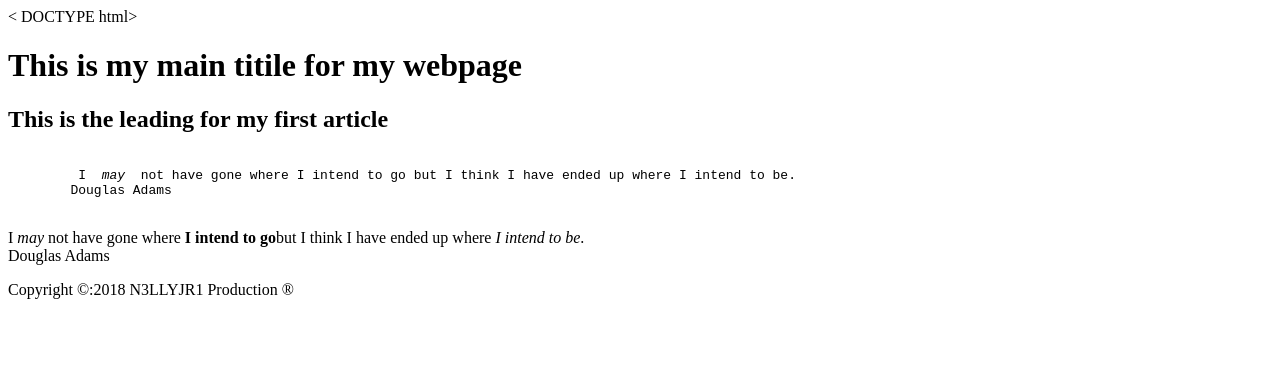
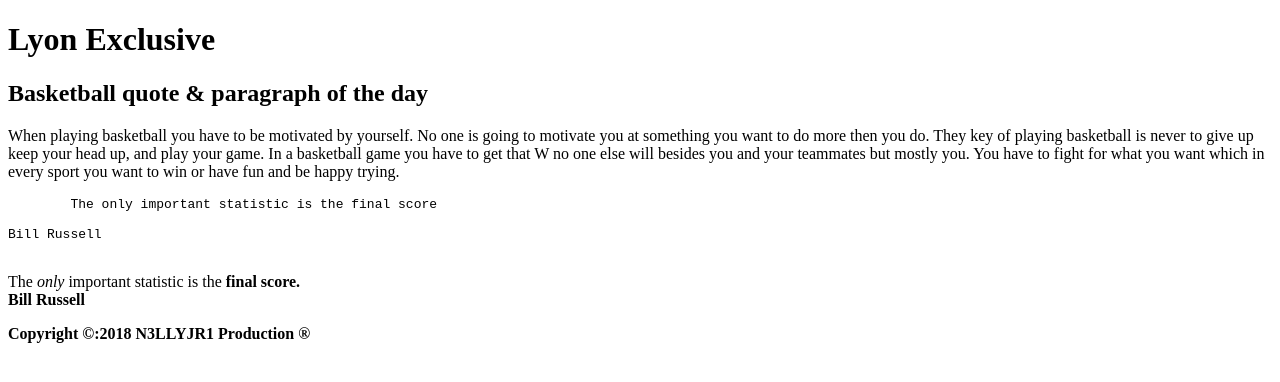
Before and after one commit to N3LLYJR1/HTMLTextStructure, a plain HTML site: page index.html in a window 1280 px wide. Drawn offline with Linux system fonts and the light colour scheme.

Commit message:
Rode changes

```diff
--- a/index.html
+++ b/index.html
@@ -1,4 +1,4 @@
-< DOCTYPE html>
+<!DOCTYPE html>
 <html lang"en">
 <head>
    <title>This is the title of the Tab</title>
@@ -8,13 +8,13 @@
 </head>
 <body>
    <header>
-     <h1>This is my main titile for my webpage</h1>
+     <h1>Lyon Exclusive </h1>
    </header>
    <main>
      <section id="section1">
        <article>
-         <h2>This is the leading for my first article</h2>
-       <p></p>
+         <h2>Basketball quote & paragraph of the day</h2>
+       <p>When playing basketball you have to be motivated by yourself. No one is going to motivate you at something you want to do more then you do. They key of playing basketball is never to give up keep your head up, and play your game. In a basketball game you have to get that W no one else will besides you and your teammates but mostly you. You have to fight for what you want which in every sport you want to win or have fun and be happy trying. </p>
 
         </article>
      </section>
@@ -27,16 +27,16 @@
    <aside>
      <articles class="articles">
        <pre>
-         I <em> may </em> not have gone where I intend to go but I think I have ended up where I intend to be.
-        Douglas Adams
+        The only important statistic is the final score
+        <br>Bill Russell
        </pre>
      </article>
     </aside>
 
 <articles class="articles">
        <p>
-         I <em> may </em> not have gone where <wbr><strong>I intend to go</strong>but I think I have ended up where <i>I intend to be</i>.
-        <br>Douglas Adams
+        The <em> only</em> important statistic is the <strong>final score.</stong>
+        <br>Bill Russell
        </p>
      </article>
     </aside>
```
